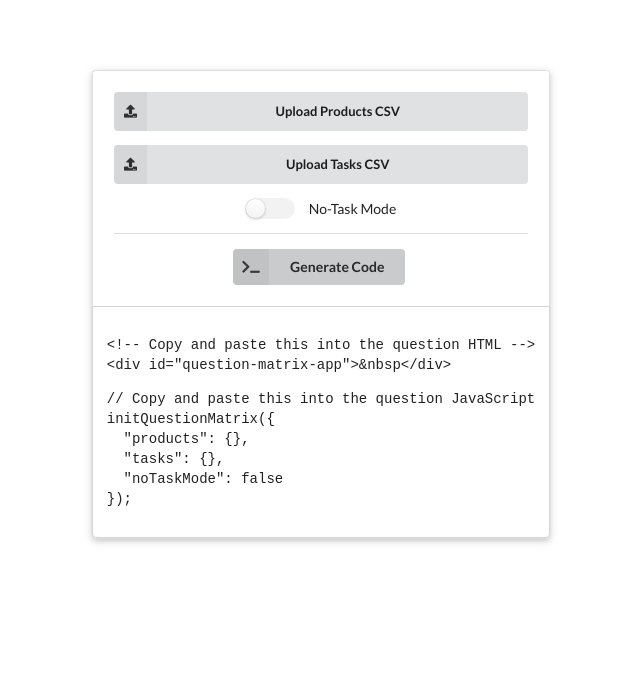
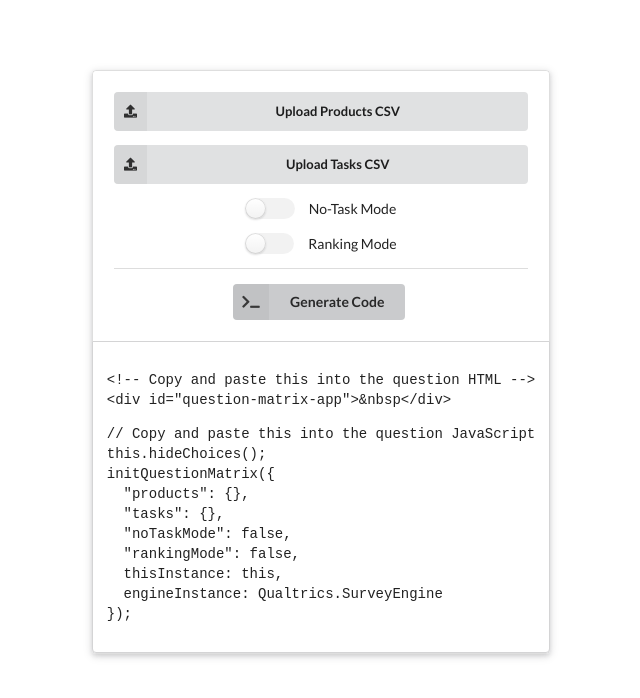
Before and after one commit to tieoneease/qualtrics-product-matrix-configurator, a website built with webpack: page dist/configurator.html in a window 1280 px wide. Both pictures are taken after a click on the button "Generate Code". Shown: the whole page, without its empty margins (319-959 px from the left). Built offline with nearby package versions, Linux system fonts and the light colour scheme.

Commit message:
super el fin

```diff
--- a/src/index.js
+++ b/src/index.js
@@ -13,6 +13,7 @@ const tasksFileUploadIcon = tasksFileUploadButton.getElementsByTagName('I')[0];
 const tasksFileInputText = tasksFileUploadButton.getElementsByTagName('P')[0];
 
 const noTaskToggle = document.getElementById('no-task-toggle');
+const rankingModeToggle = document.getElementById('ranking-mode-toggle');
 
 const generateButton = document.getElementById('generate-button');
 
@@ -28,7 +29,8 @@ codeSegment.appendChild(codePre);
 let config = {
     products: {},
     tasks: {},
-    noTaskMode: false
+    noTaskMode: false,
+    rankingMode: false
 }
 
 productsFileInput.onchange = function() {
@@ -58,6 +60,10 @@ tasksFileInput.onchange = function() {
 
 noTaskToggle.onchange = function(e) {
     config.noTaskMode = e.target.checked;
+}
+
+rankingModeToggle.onchange = function(e) {
+    config.rankingMode = e.target.checked;
 }
 
 generateButton.onclick = function() {
@@ -100,7 +106,14 @@ function getHtmlCodeString() {
 }
 
 function getCodeString() {
-    let message = '// Copy and paste this into the question JavaScript';
-    let code = 'initQuestionMatrix(' + prettifyJSON(config) + ');';
-    return message + '\n' + code;
+    let message = '// Copy and paste this into the question JavaScript\n';
+    let hideChoicesCode = 'this.hideChoices();\n'
+    let configJson = prettifyJSON(config).slice(0, -2);
+    configJson += ',\n'
+    configJson += '  thisInstance: this';
+    configJson += ',\n'
+    configJson += '  engineInstance: Qualtrics.SurveyEngine';
+    configJson += '\n}';
+    let code = 'initQuestionMatrix(' + configJson + ');';
+    return message + hideChoicesCode + code;
 }
```
Also changed, not shown: dist/bundle.js, dist/configurator.html.
